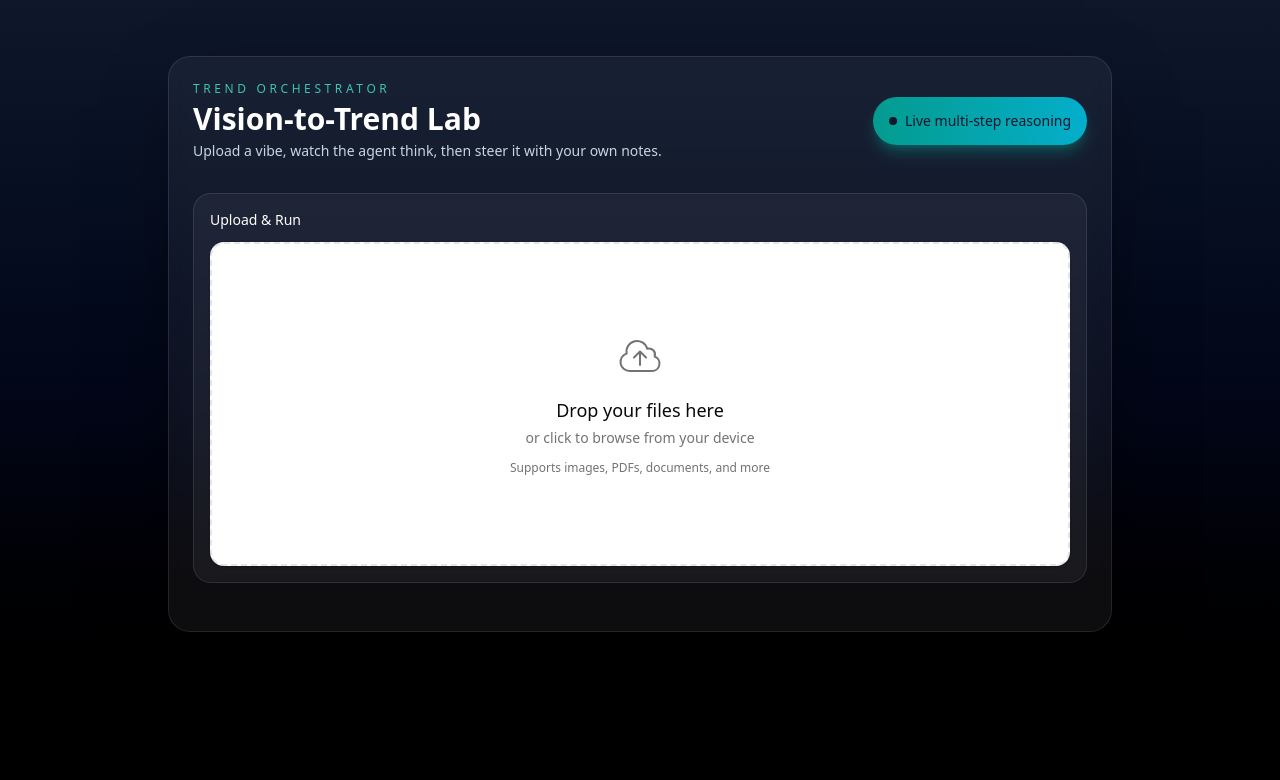
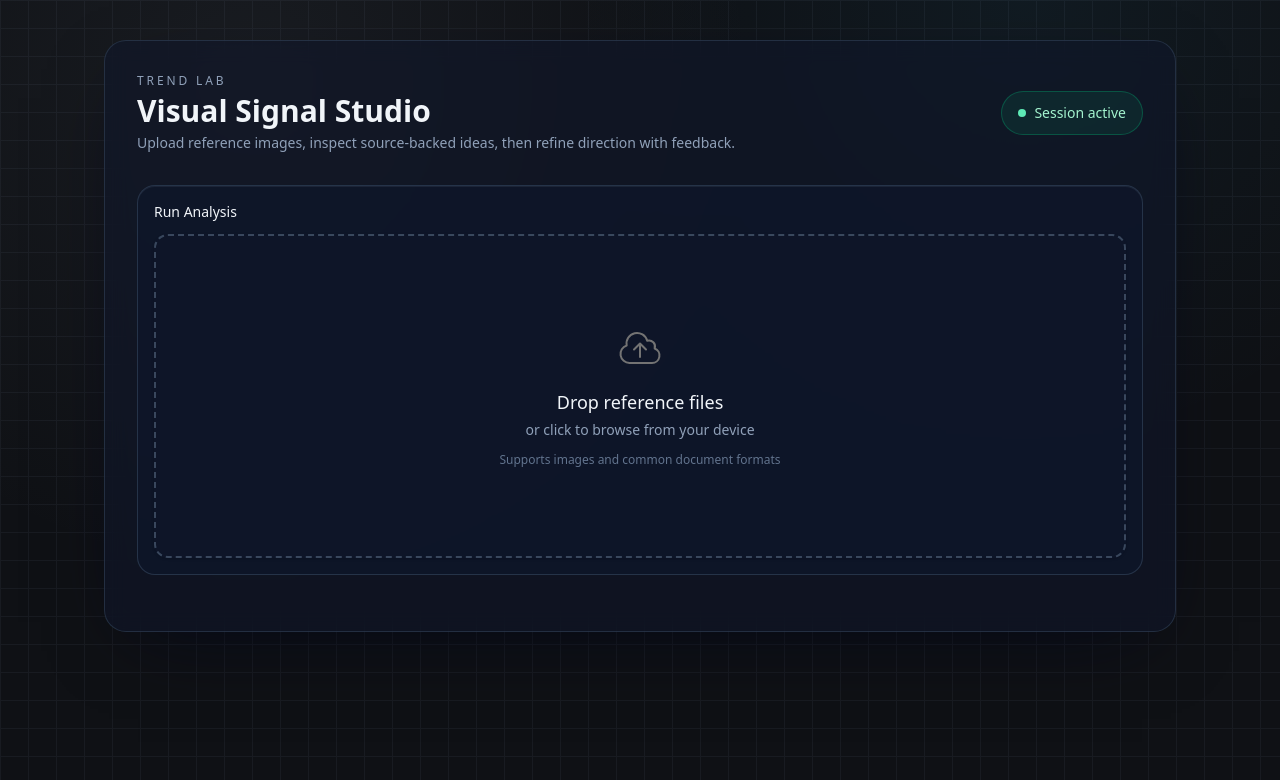
Before and after one commit to AnonLich/Visual-Signal-Studio, a Next.js app: page / in a window 1280 px wide. Shown: the top 780 px of the page. Built offline with nearby package versions, Linux system fonts and the light colour scheme.

Commit message:
new styles

```diff
--- a/app/components/file-upload.tsx
+++ b/app/components/file-upload.tsx
@@ -189,10 +189,10 @@ export function FileUpload({ onImagesChange }: FileUploadProps) {
             {/* Drop zone */}
             <Card
                 className={cn(
-                    "border-2 border-dashed transition-all duration-200 cursor-pointer",
+                    "cursor-pointer border-2 border-dashed border-slate-600/80 bg-slate-900/50 transition-all duration-200",
                     isDragging
-                        ? "border-primary bg-primary/5 scale-[1.01]"
-                        : "border-border hover:border-primary/50 hover:bg-muted/50"
+                        ? "scale-[1.01] border-sky-400/80 bg-sky-900/20"
+                        : "hover:border-slate-500 hover:bg-slate-800/60"
                 )}
                 onDragOver={handleDragOver}
                 onDragLeave={handleDragLeave}
@@ -208,16 +208,16 @@ export function FileUpload({ onImagesChange }: FileUploadProps) {
                     }
                 }}
             >
-                <CardContent className="flex flex-col items-center justify-center py-16 px-6">
+                <CardContent className="flex flex-col items-center justify-center px-6 py-16">
                     <UploadIcon />
-                    <p className="mt-4 text-lg font-medium text-foreground">
-                        Drop your files here
+                    <p className="mt-4 font-mono text-lg font-medium text-slate-100">
+                        Drop reference files
                     </p>
-                    <p className="mt-1 text-sm text-muted-foreground">
+                    <p className="mt-1 text-sm text-slate-400">
                         or click to browse from your device
                     </p>
-                    <p className="mt-3 text-xs text-muted-foreground">
-                        Supports images, PDFs, documents, and more
+                    <p className="mt-3 text-xs text-slate-500">
+                        Supports images and common document formats
                     </p>
                 </CardContent>
             </Card>
@@ -238,7 +238,7 @@ export function FileUpload({ onImagesChange }: FileUploadProps) {
                         <h2 className="text-sm font-semibold text-foreground">
                             Uploaded files ({files.length})
                         </h2>
-                        <Button variant="ghost" size="sm" onClick={clearAll} className="text-muted-foreground hover:text-destructive">
+                        <Button variant="ghost" size="sm" onClick={clearAll} className="text-slate-400 hover:bg-rose-950/20 hover:text-rose-300">
                             Clear all
                         </Button>
                     </div>
@@ -266,11 +266,11 @@ function FileItem({
     onRemove: (id: string) => void;
 }) {
     return (
-        <Card className="overflow-hidden">
+        <Card className="overflow-hidden border border-slate-700/70 bg-slate-900/70">
             <div className="flex items-center gap-4 p-4">
                 {/* Preview or icon */}
                 {uploadedFile.preview ? (
-                    <div className="h-12 w-12 flex-shrink-0 overflow-hidden rounded-lg bg-muted">
+                    <div className="h-12 w-12 flex-shrink-0 overflow-hidden rounded-lg bg-slate-800">
                         <img
                             src={uploadedFile.preview || "/placeholder.svg"}
                             alt={`Preview of ${uploadedFile.file.name}`}
@@ -278,7 +278,7 @@ function FileItem({
                         />
                     </div>
                 ) : (
-                    <div className="flex h-12 w-12 flex-shrink-0 items-center justify-center rounded-lg bg-muted">
+                    <div className="flex h-12 w-12 flex-shrink-0 items-center justify-center rounded-lg bg-slate-800">
                         <FileIcon type={uploadedFile.file.type} />
                     </div>
                 )}
@@ -288,7 +288,7 @@ function FileItem({
                     <p className="truncate text-sm font-medium text-foreground">
                         {uploadedFile.file.name}
                     </p>
-                    <p className="text-xs text-muted-foreground">
+                    <p className="text-xs text-slate-400">
                         {formatFileSize(uploadedFile.file.size)}
                     </p>
                 </div>
@@ -296,7 +296,7 @@ function FileItem({
                 {/* Remove button */}
                 <button
                     onClick={() => onRemove(uploadedFile.id)}
-                    className="flex-shrink-0 rounded-full p-1.5 text-muted-foreground transition-colors hover:bg-destructive/10 hover:text-destructive"
+                    className="flex-shrink-0 rounded-full p-1.5 text-slate-400 transition-colors hover:bg-rose-950/20 hover:text-rose-300"
                     aria-label={`Remove ${uploadedFile.file.name}`}
                 >
                     <svg
--- a/app/page.tsx
+++ b/app/page.tsx
@@ -55,7 +55,7 @@ function linkifyText(value: string): ReactNode[] {
           href={normalized}
           target="_blank"
           rel="noreferrer"
-          className="text-cyan-200 underline decoration-cyan-300 underline-offset-4"
+          className="text-sky-300 underline decoration-sky-400 underline-offset-4"
         >
           {label}
         </a>,
@@ -269,28 +269,34 @@ export default function Page() {
   }, [currentImageUrl, currentStrategy, feedback]);
 
   return (
-    <main className="min-h-screen bg-gradient-to-b from-slate-900 via-slate-950 to-black text-foreground">
-      <div className="mx-auto max-w-5xl px-4 py-14 sm:px-8 lg:px-10">
-        <div className="rounded-3xl border border-white/10 bg-white/5 p-6 shadow-[0_20px_80px_-30px_rgba(0,0,0,0.8)] backdrop-blur">
+    <main className="relative min-h-screen overflow-hidden bg-[#0f1115] text-slate-100">
+      <div className="pointer-events-none absolute inset-0 opacity-[0.07]" style={{
+        backgroundImage:
+          "linear-gradient(to right, #94a3b8 1px, transparent 1px), linear-gradient(to bottom, #94a3b8 1px, transparent 1px)",
+        backgroundSize: "28px 28px",
+      }} />
+      <div className="pointer-events-none absolute inset-0 bg-[radial-gradient(circle_at_20%_10%,rgba(148,163,184,0.08),transparent_40%),radial-gradient(circle_at_80%_0%,rgba(56,189,248,0.06),transparent_35%)]" />
+      <div className="relative mx-auto max-w-6xl px-4 py-10 sm:px-8 lg:px-10">
+        <div className="rounded-3xl border border-slate-700/60 bg-slate-900/60 p-6 shadow-[0_24px_80px_-34px_rgba(2,6,23,0.9)] backdrop-blur-md sm:p-8">
           <header className="mb-8 flex flex-col gap-3 sm:flex-row sm:items-center sm:justify-between">
             <div className="space-y-1">
-              <p className="text-xs uppercase tracking-[0.3em] text-teal-300/80">Trend Orchestrator</p>
-              <h1 className="text-3xl font-semibold text-white">Vision-to-Trend Lab</h1>
-              <p className="text-sm text-slate-300">Upload a vibe, watch the agent think, then steer it with your own notes.</p>
+              <p className="text-xs uppercase tracking-[0.24em] text-slate-400">Trend Lab</p>
+              <h1 className="font-mono text-3xl font-semibold text-slate-100">Visual Signal Studio</h1>
+              <p className="text-sm text-slate-400">Upload reference images, inspect source-backed ideas, then refine direction with feedback.</p>
             </div>
-            <div className="flex h-12 items-center gap-2 rounded-full bg-gradient-to-r from-teal-500/80 to-cyan-400/80 px-4 text-sm font-medium text-slate-900 shadow-lg shadow-teal-500/30">
-              <span className="h-2 w-2 rounded-full bg-slate-900" />
-              Live multi-step reasoning
+            <div className="flex h-11 items-center gap-2 rounded-full border border-emerald-500/30 bg-emerald-500/10 px-4 text-sm font-medium text-emerald-200">
+              <span className="h-2 w-2 rounded-full bg-emerald-300" />
+              Session active
             </div>
           </header>
 
           <div className="grid gap-6 lg:grid-cols-[1.6fr,1fr]">
             <div className="space-y-4">
-              <div className="rounded-2xl border border-white/10 bg-white/5 p-4 shadow-inner">
+              <div className="rounded-2xl border border-slate-700/70 bg-slate-900/70 p-4 shadow-[inset_0_1px_0_rgba(148,163,184,0.1)]">
                 <div className="flex items-center justify-between">
-                  <div className="text-sm font-medium text-white">Upload & Run</div>
+                  <div className="font-mono text-sm font-medium text-slate-100">Run Analysis</div>
                   {selectedImages.length > 0 && (
-                    <span className="rounded-full bg-white/10 px-3 py-1 text-xs text-teal-200">
+                    <span className="rounded-full border border-slate-600 bg-slate-800 px-3 py-1 text-xs text-slate-300">
                       {selectedImages.length} ready
                     </span>
                   )}
@@ -300,14 +306,14 @@ export default function Page() {
                 </div>
                 {selectedImages.length > 0 && (
                   <div className="mt-3 flex flex-col gap-2 sm:flex-row sm:items-center sm:justify-between">
-                    <p className="text-xs text-slate-300">
-                      Ready to send {selectedImages.length} image{selectedImages.length === 1 ? "" : "s"} to the agent.
+                    <p className="text-xs text-slate-400">
+                      Ready to process {selectedImages.length} image{selectedImages.length === 1 ? "" : "s"}.
                     </p>
                     <button
                       type="button"
                       onClick={handleAnalyze}
                       disabled={isLoading}
-                      className="inline-flex items-center justify-center rounded-full bg-teal-400 px-4 py-2 text-sm font-semibold text-slate-900 transition hover:shadow-lg hover:shadow-teal-400/30 disabled:opacity-50"
+                      className="inline-flex items-center justify-center rounded-full border border-slate-500 bg-slate-200 px-4 py-2 text-sm font-semibold text-slate-900 transition hover:bg-white disabled:opacity-50"
                     >
                       {isLoading ? "Analyzing..." : "Analyze"}
                     </button>
@@ -316,30 +322,30 @@ export default function Page() {
               </div>
 
               {error && (
-                <div className="rounded-2xl border border-red-400/40 bg-red-500/10 p-4 text-sm text-red-100">{error}</div>
+                <div className="rounded-2xl border border-rose-500/50 bg-rose-950/30 p-4 text-sm text-rose-100">{error}</div>
               )}
 
               {currentStrategy && (
-                <div className="rounded-2xl border border-white/10 bg-gradient-to-b from-slate-900/60 to-slate-950/80 p-4 text-sm text-slate-100 shadow-inner space-y-4">
+                <div className="space-y-4 rounded-2xl border border-slate-700/70 bg-slate-900/70 p-4 text-sm text-slate-100 shadow-[inset_0_1px_0_rgba(148,163,184,0.08)]">
                   <div className="flex items-center justify-between">
                     <div>
-                      <div className="text-xs uppercase tracking-[0.2em] text-teal-200">Latest Strategy</div>
-                      <div className="text-lg font-semibold text-white">Creative Direction</div>
+                      <div className="text-xs uppercase tracking-[0.2em] text-slate-400">Latest Strategy</div>
+                      <div className="font-mono text-lg font-semibold text-slate-100">Creative Direction</div>
                     </div>
                   </div>
-                  <div className="rounded-xl border border-white/10 bg-white/5 p-3">
-                    <p className="text-xs text-teal-200">Strategic Brief</p>
+                  <div className="rounded-xl border border-slate-700/70 bg-slate-800/60 p-3">
+                    <p className="text-xs text-slate-300">Strategic Brief</p>
                     <p className="mt-1 text-sm leading-relaxed text-slate-100">{currentStrategy.strategicBrief}</p>
                   </div>
                   {currentStrategy.reasoning && (
-                    <div className="rounded-xl border border-white/10 bg-white/5 p-3">
-                      <p className="text-xs text-teal-200">Reasoning</p>
+                    <div className="rounded-xl border border-slate-700/70 bg-slate-800/60 p-3">
+                      <p className="text-xs text-slate-300">Reasoning</p>
                       <p className="mt-1 text-sm leading-relaxed text-slate-200">{currentStrategy.reasoning}</p>
                     </div>
                   )}
                   <div className="space-y-2">
                     <div className="flex items-center justify-between">
-                      <p className="text-xs uppercase tracking-[0.2em] text-teal-200">Content Ideas</p>
+                      <p className="text-xs uppercase tracking-[0.2em] text-slate-400">Content Ideas</p>
                     </div>
                     <div className="grid gap-3 md:grid-cols-2">
                       {currentStrategy.contentIdeas.map((idea, idx) => (
@@ -357,20 +363,20 @@ export default function Page() {
                           return (
                             <div
                               key={idx}
-                              className="rounded-xl border border-white/10 bg-slate-900/60 p-3 shadow-sm shadow-black/30 space-y-2"
+                              className="space-y-2 rounded-xl border border-slate-700/80 bg-slate-800/50 p-3"
                             >
-                              <p className="text-sm font-semibold text-white">{idea.title || `Idea ${idx + 1}`}</p>
+                              <p className="font-mono text-sm font-semibold text-slate-100">{idea.title || `Idea ${idx + 1}`}</p>
                               {idea.tiktok_script && (
-                                <div className="rounded-lg border border-white/5 bg-white/5 p-2 text-xs text-slate-100 space-y-1">
-                                  <p className="font-semibold text-teal-200">TikTok Script</p>
+                                <div className="space-y-1 rounded-lg border border-slate-700/80 bg-slate-900/60 p-2 text-xs text-slate-100">
+                                  <p className="font-semibold text-slate-300">TikTok Script</p>
                                   {idea.tiktok_script.hook && (
-                                    <p><span className="text-slate-300">Hook:</span> {idea.tiktok_script.hook}</p>
+                                    <p><span className="text-slate-400">Hook:</span> {idea.tiktok_script.hook}</p>
                                   )}
                                   {idea.tiktok_script.visual_direction && (
-                                    <p><span className="text-slate-300">Visual:</span> {idea.tiktok_script.visual_direction}</p>
+                                    <p><span className="text-slate-400">Visual:</span> {idea.tiktok_script.visual_direction}</p>
                                   )}
                                   {idea.tiktok_script.audio_spec && (
-                                    <p><span className="text-slate-300">Song:</span> {idea.tiktok_script.audio_spec}</p>
+                                    <p><span className="text-slate-400">Song:</span> {idea.tiktok_script.audio_spec}</p>
                                   )}
                                 </div>
                               )}
@@ -378,7 +384,7 @@ export default function Page() {
                                 <p className="text-xs text-slate-200"><span className="text-slate-400">Concept:</span> {idea.concept}</p>
                               )}
                               {idea.source_evidence && (
-                                <p className="text-xs text-teal-200">
+                                <p className="text-xs text-slate-300">
                                   Source:{" "}
                                   <span className="text-slate-100">{linkifyText(idea.source_evidence)}</span>
                                 </p>
@@ -388,7 +394,7 @@ export default function Page() {
                               )}
                               {idea.sourceUrl && normalizeExternalUrl(idea.sourceUrl) && (
                                 <a
-                                  className="text-xs text-cyan-200 underline decoration-cyan-300 underline-offset-4"
+                                  className="text-xs text-sky-300 underline decoration-sky-400 underline-offset-4"
                                   href={normalizeExternalUrl(idea.sourceUrl) ?? undefined}
                                   target="_blank"
                                   rel="noreferrer"
@@ -398,7 +404,7 @@ export default function Page() {
                               )}
                               {sourceLinks.length > 0 && (
                                 <div className="space-y-1">
-                                  <p className="text-[11px] uppercase tracking-[0.16em] text-teal-200">Source Links</p>
+                                  <p className="text-[11px] uppercase tracking-[0.16em] text-slate-400">Source Links</p>
                                   <div className="space-y-1">
                                     {sourceLinks.map((link) => (
                                       <div key={`${link.url}-${link.trendContext}`} className="text-xs text-slate-200">
@@ -406,7 +412,7 @@ export default function Page() {
                                           href={link.url}
                                           target="_blank"
                                           rel="noreferrer"
-                                          className="block truncate text-cyan-200 underline decoration-cyan-300 underline-offset-4"
+                                          className="block truncate text-sky-300 underline decoration-sky-400 underline-offset-4"
                                         >
                                           {link.url}
                                         </a>
@@ -420,7 +426,7 @@ export default function Page() {
                               )}
                               {links.length > 0 && (
                                 <div className="space-y-1">
-                                  <p className="text-[11px] uppercase tracking-[0.16em] text-teal-200">Related Links</p>
+                                  <p className="text-[11px] uppercase tracking-[0.16em] text-slate-400">Related Links</p>
                                   <div className="space-y-1">
                                     {links.map((url) => (
                                       <a
@@ -428,7 +434,7 @@ export default function Page() {
                                         href={url}
                                         target="_blank"
                                         rel="noreferrer"
-                                        className="block truncate text-xs text-cyan-200 underline decoration-cyan-300 underline-offset-4"
+                                        className="block truncate text-xs text-sky-300 underline decoration-sky-400 underline-offset-4"
                                       >
                                         {url}
                                       </a>
@@ -446,24 +452,24 @@ export default function Page() {
               )}
 
               {currentStrategy && (
-                <section className="rounded-2xl border border-white/10 bg-white/5 p-4 shadow-inner">
+                <section className="rounded-2xl border border-slate-700/70 bg-slate-900/70 p-4 shadow-[inset_0_1px_0_rgba(148,163,184,0.08)]">
                   <div className="flex items-center justify-between">
-                    <h2 className="text-sm font-semibold text-white">Refine With Feedback</h2>
-                    <span className="text-[11px] uppercase tracking-[0.2em] text-teal-200">Interactive</span>
+                    <h2 className="font-mono text-sm font-semibold text-slate-100">Refine Strategy</h2>
+                    <span className="text-[11px] uppercase tracking-[0.2em] text-slate-400">Interactive</span>
                   </div>
-                  <p className="mt-1 text-xs text-slate-300">Tell the agent if you like it or not and how to niche it further.</p>
+                  <p className="mt-1 text-xs text-slate-400">Adjust the niche, tone, audience, or production constraints.</p>
                   <div className="mt-3 space-y-2">
                     <textarea
                       value={feedback}
                       onChange={(e) => setFeedback(e.target.value)}
                       placeholder="Example: Push this toward moody brutalist interiors for Gen Z design students. Keep handheld, harsh flash."
-                      className="min-h-24 w-full rounded-xl border border-white/10 bg-slate-900/60 p-3 text-sm text-white outline-none ring-1 ring-transparent transition focus:border-teal-300/60 focus:ring-teal-300/30"
+                      className="min-h-24 w-full rounded-xl border border-slate-700 bg-slate-950/70 p-3 text-sm text-slate-100 outline-none ring-1 ring-transparent transition focus:border-sky-400/60 focus:ring-sky-400/20"
                     />
                     <button
                       type="button"
                       onClick={handleRefine}
                       disabled={isRefining || !feedback.trim()}
-                      className="inline-flex items-center justify-center rounded-full bg-gradient-to-r from-teal-400 to-cyan-300 px-4 py-2 text-sm font-semibold text-slate-900 transition hover:shadow-lg hover:shadow-teal-400/30 disabled:opacity-50"
+                      className="inline-flex items-center justify-center rounded-full border border-slate-500 bg-slate-200 px-4 py-2 text-sm font-semibold text-slate-900 transition hover:bg-white disabled:opacity-50"
                     >
                       {isRefining ? "Refining..." : "Send Feedback"}
                     </button>
@@ -474,28 +480,28 @@ export default function Page() {
 
             <div className="space-y-4">
               {events.length > 0 && (
-                <section className="rounded-2xl border border-white/10 bg-slate-900/70 p-4 shadow-inner">
+                <section className="rounded-2xl border border-slate-700/70 bg-slate-900/70 p-4 shadow-[inset_0_1px_0_rgba(148,163,184,0.08)]">
                   <div className="flex items-center justify-between">
-                    <h2 className="text-sm font-semibold text-white">Live Agent Flow</h2>
-                    <span className="text-[11px] uppercase tracking-[0.2em] text-teal-200">Streaming</span>
+                    <h2 className="font-mono text-sm font-semibold text-slate-100">Lab Log</h2>
+                    <span className="text-[11px] uppercase tracking-[0.2em] text-slate-400">Streaming</span>
                   </div>
                   <div className="mt-3 space-y-3 max-h-[520px] overflow-auto">
                     {chatMessages.map((msg) => (
                       <div
                         key={msg.id}
-                        className="rounded-xl border border-white/5 bg-white/5 p-3 text-xs text-slate-100 shadow-sm shadow-black/30"
+                        className="rounded-xl border border-slate-700/70 bg-slate-800/50 p-3 text-xs text-slate-100"
                       >
                         <div className="flex items-center justify-between">
                           <div className="flex items-center gap-2">
                             <span
-                              className={`h-2 w-2 rounded-full ${msg.tone === "error"
-                                  ? "bg-red-400"
+                                className={`h-2 w-2 rounded-full ${msg.tone === "error"
+                                  ? "bg-rose-400"
                                   : msg.tone === "success"
-                                    ? "bg-teal-300"
-                                    : "bg-cyan-300"
+                                    ? "bg-emerald-300"
+                                    : "bg-sky-300"
                                 }`}
                             />
-                            <span className="text-[11px] font-semibold text-teal-100">
+                            <span className="text-[11px] font-semibold text-slate-300">
                               {msg.title}
                             </span>
                           </div>
@@ -510,7 +516,7 @@ export default function Page() {
                             {msg.tools.map((tool: string) => (
                               <span
                                 key={tool}
-                                className="rounded-full border border-white/10 bg-white/10 px-2 py-1 text-[11px] text-cyan-100"
+                                className="rounded-full border border-slate-600 bg-slate-700/70 px-2 py-1 text-[11px] text-slate-200"
                               >
                                 {tool}
                               </span>
```
